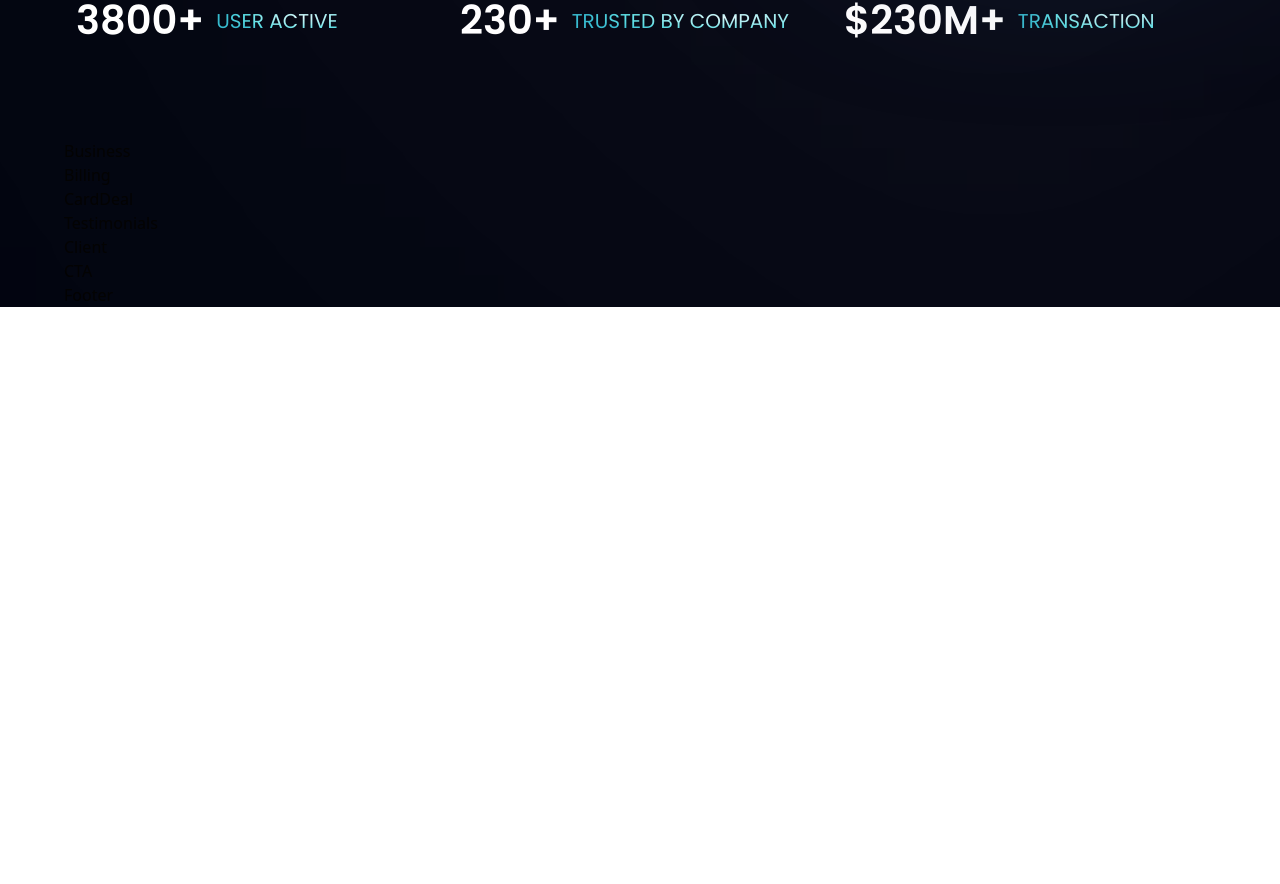
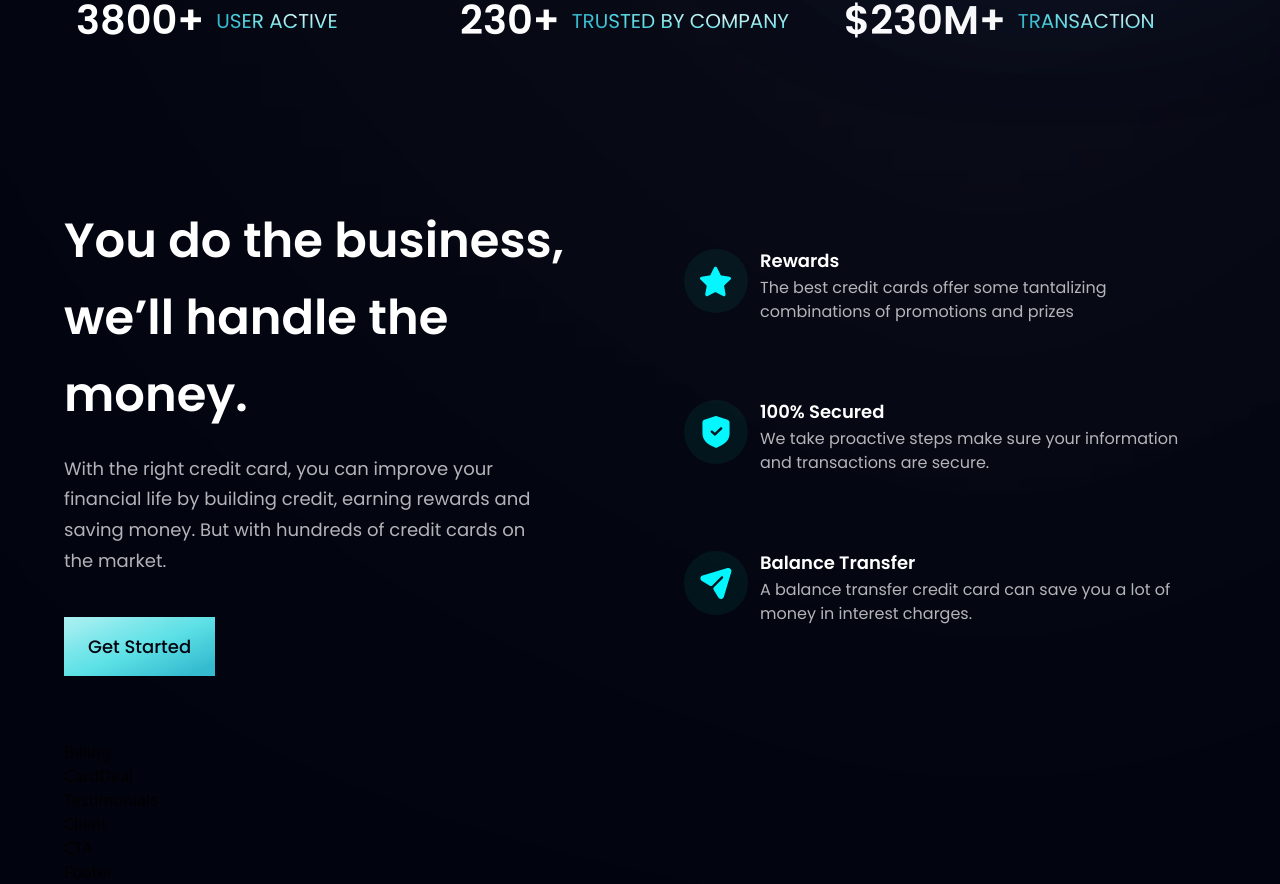
Before and after one commit to NazarIlkiv/modern_bank_app, a React (Vite) app: page / in a window 1280 px wide. Shown: the part 806-1690 px from the top of the page. Before the commit the page ends 1113 px from the top, so only its background shows below. Built offline with nearby package versions, Linux system fonts and the light colour scheme.

Commit message:
Benefits for business section added

```diff
--- a/src/components/Business.jsx
+++ b/src/components/Business.jsx
@@ -1,7 +1,55 @@
-import React from "react";
+import { features } from "../constants";
+import styles, { layout } from "../style";
+import Button from "./Button";
+
+const FeatureCard = ({ icon, title, content, index }) => {
+  return (
+    <div
+      className={`flex flex-row p-6 rounded-[20px] ${
+        index !== features.length - 1 ? "mb-6" : "mb-0"
+      } feature-card`}
+    >
+      <div
+        className={`w-[64px] h-[64px] rounded-full ${styles.flexCenter} bg-dimBlue`}
+      >
+        <img src={icon} alt="icon" className="w-[50%] h-[50%] object-contain" />
+      </div>
+      <div className="flex-1 flex flex-col ml-3">
+        <h4 className="font-poppins font-semibold text-white text-[18px] leading-[23px] mb-1">
+          {title}
+        </h4>
+        <p className="font-poppins font-normal text-dimWhite text-[16px] leading-[24px] mb-1">
+          {content}
+        </p>
+      </div>
+    </div>
+  );
+};
 
 const Business = () => {
-  return <div>Business</div>;
+  return (
+    <section id="features" className={layout.section}>
+      <div className={layout.sectionInfo}>
+        <h2 className={styles.heading2}>
+          You do the business, <br className="sm:block hidden" /> we’ll handle
+          the money.
+        </h2>
+        <p className={`${styles.paragraph} max-w-[470px] mt-5`}>
+          With the right credit card, you can improve your financial life by
+          building credit, earning rewards and saving money. But with hundreds
+          of credit cards on the market.
+        </p>
+
+        <Button styles="mt-10" />
+      </div>
+
+      <div className={`${layout.sectionImg} flex-col`}>
+        {features.map((feature, index) => (
+          <FeatureCard key={feature.id} {...feature} index={index} />
+        ))}
+      </div>
+    </section>
+  );
 };
 
 export default Business;
--- a/src/components/Button.jsx
+++ b/src/components/Button.jsx
@@ -1,7 +1,14 @@
 import React from "react";
 
-const Button = () => {
-  return <div>Button</div>;
+const Button = ({ styles }) => {
+  return (
+    <button
+      type="button"
+      className={`py-4 px-6 bg-blue-gradient font-poppins font-medium text-[18px] text-primary outline-none ${styles} `}
+    >
+      Get Started
+    </button>
+  );
 };
 
 export default Button;
```
